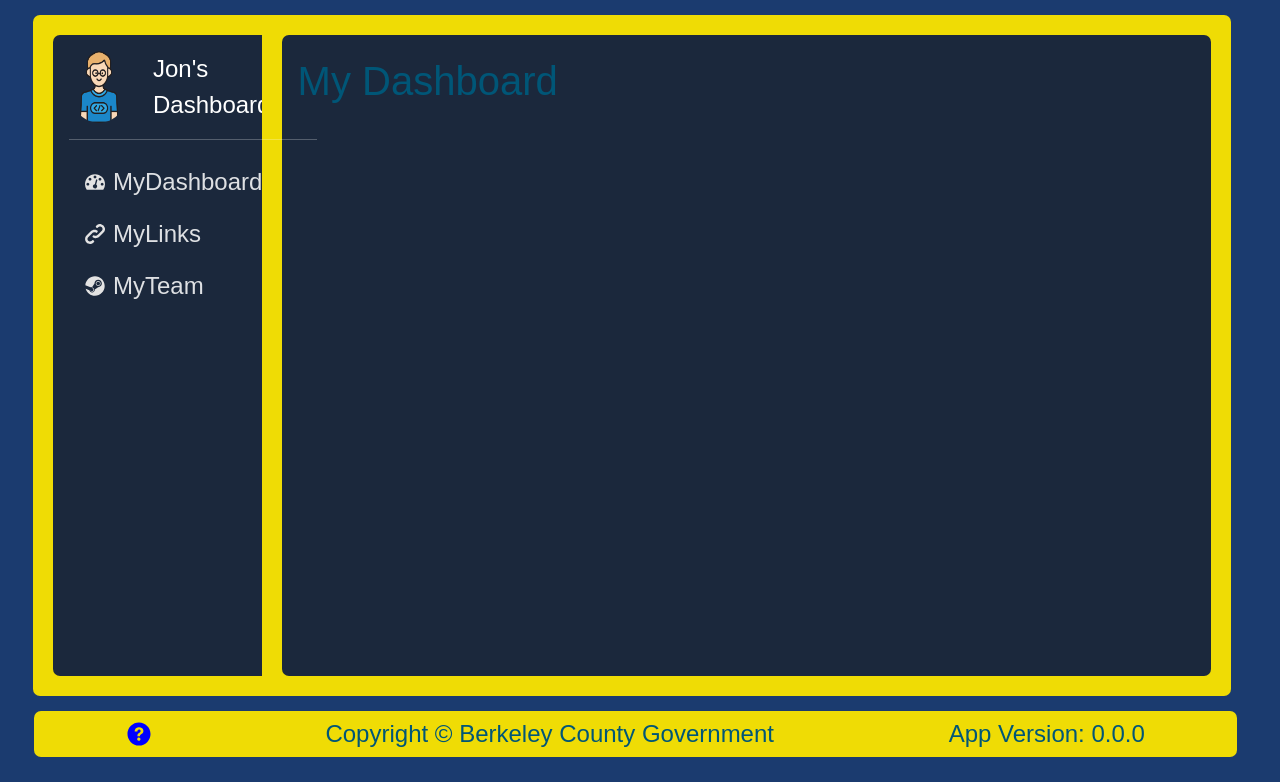
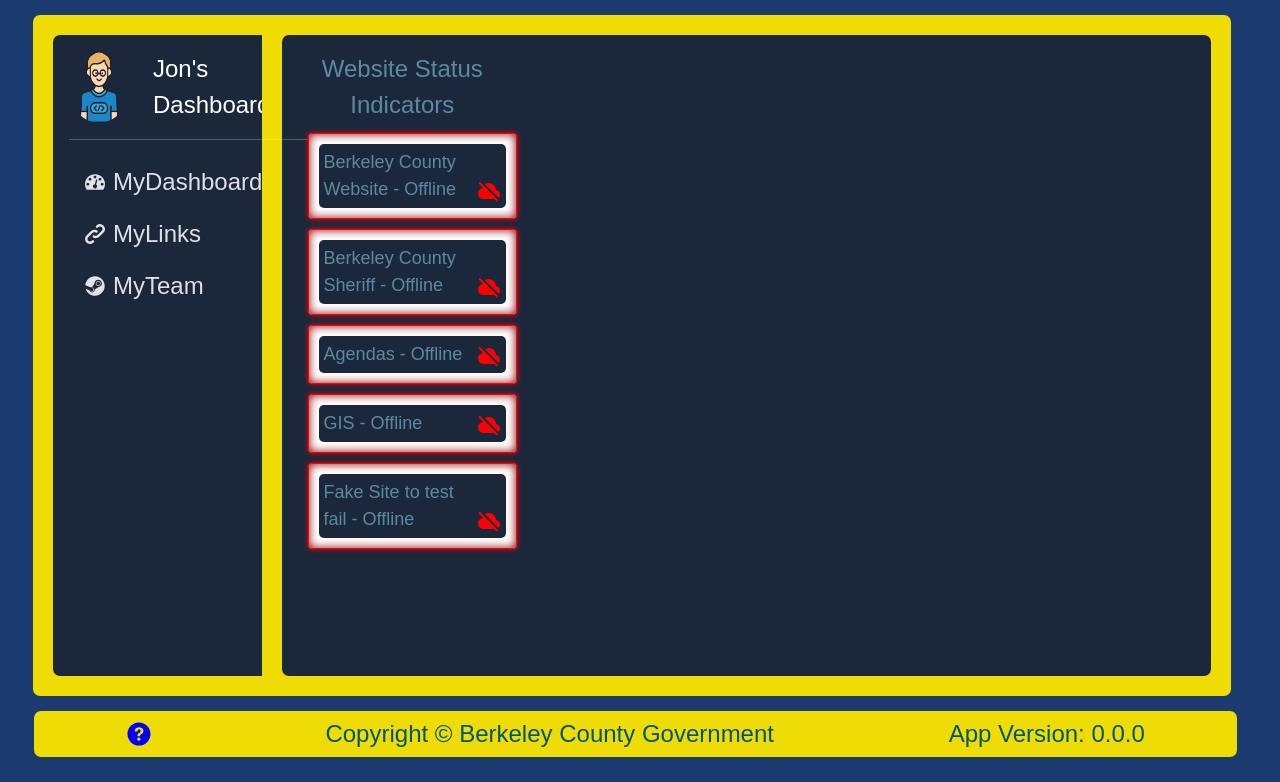
Before and after one commit to bc-jonellwood/bcdashboard, a PHP site: page / in a window 1280 px wide. Shown: the part 90-872 px from the top of the page. Run offline with PHP 8.4, Linux system fonts and the light colour scheme; some web fonts are replaced.

Commit message:
alpha website status checker component

```diff
--- /dev/null
+++ b/functions/checkURLOnline.js
@@ -0,0 +1,58 @@
+async function isSiteOnline(url) {
+  try {
+    const response = await fetch(url, { mode: "no-cors" });
+    console.log("Fetching", url, "with status", response.status);
+    return response.status === 200 || response.status === 0;
+  } catch (error) {
+    console.error("Error fetching", url, ":", error);
+    return false;
+  }
+}
+let siteList = [
+  {
+    href: "https://berkeleycountysc.gov/",
+    //   icon: "employee",
+    text: "Berkeley County Website",
+  },
+  {
+    href: "https://sheriff.berkeleycountysc.gov/",
+    //   icon: "time-clock",
+    text: "Berkeley County Sheriff",
+  },
+  {
+    href: "https://agendas.berkeleycountysc.gov/meeting_list.php",
+    //   icon: "tshirt",
+    text: "Agendas",
+  },
+  {
+    href: "https://gis.berkeleycountysc.gov/",
+    //   icon: "jobs",
+    text: "GIS",
+  },
+  {
+    href: "https://theunhealthyvegans.com/",
+    //   icon: "jobs",
+    text: "Fake Site to test fail",
+  },
+];
+
+async function makeWebsiteStatusCards() {
+  const html = await Promise.all(
+    siteList.map(async (site) => {
+      const { href, text } = site;
+      const status = (await isSiteOnline(href)) ? "Online" : "Offline";
+
+      return `
+      <a href="${href}" target="_blank" referrerpolicy="no-referrer">
+        <div class="card site-card w-100 ${status}">
+          <div class="component-text">${text} - ${status}
+            <img src="./icons/${status}.svg" alt="status" width="24px" height="24px" class="dress-right"/>
+          </div>
+        </div>
+      </a>
+    `;
+    })
+  );
+
+  document.getElementById("urlStatus").innerHTML = html.join("");
+}
--- a/index.php
+++ b/index.php
@@ -1,16 +1,24 @@
 <?php
 // Created: 2024/09/12 13:12:49
-// Last modified: 2024/09/13 10:20:08
-include "./components/header.php" ?>
+// Last modified: 2024/09/16 15:10:19
+include "./components/header.php"
+?>
+<script src="./functions/checkURLOnline.js"></script>
+
 
 <body class="mode-dark theme-base">
     <div class="main">
         <?php include "./components/sidenav.php" ?>
         <div class="content">
             <div class="dash-main bg-dark">
+                <div class="cards-container">
+                    <div id="websiteStatus">
+                        <h4 class="component-header">Website Status Indicators</h4>
+                        <div id="urlStatus"></div>
+                    </div>
 
-                <h1>My Dashboard</h1>
 
+                </div>
             </div>
         </div>
     </div>
@@ -19,6 +27,9 @@
 </body>
 
 </html>
+<script>
+    makeWebsiteStatusCards()
+</script>
 
 
 <style>
@@ -27,4 +38,27 @@
         height: 100%;
         display: flex;
     }
+
+    .websiteStatus {
+        display: flex;
+        flex-direction: column;
+        justify-content: center;
+        align-items: center;
+        width: 100%;
+        height: 100%;
+    }
+
+    .cards-container {
+        display: grid;
+        grid-template-columns: repeat(4, 1fr);
+        grid-gap: 20px;
+        min-height: fit-content;
+        margin-left: auto;
+        margin-right: auto;
+        /* background-color: light-dark(#5b89a1, #1b283c); */
+    }
+
+    .card-title a {
+        font-size: large !important;
+    }
 </style>
--- a/styles/custom.css
+++ b/styles/custom.css
@@ -187,3 +187,57 @@
 .footer-holder {
   display: inline;
 }
+
+.site-card {
+  display: flex;
+  font-size: large;
+  align-items: flex-start;
+  justify-content: space-between;
+  padding: 10px;
+  margin: 10px;
+  a {
+    text-decoration: none;
+    color: light-dark(#5b89a1, #dee0e3);
+
+    cursor: pointer;
+    &:hover {
+      text-decoration: underline;
+      /* font-weight: bold; */
+    }
+  }
+}
+.Online {
+  border: 1px solid green;
+  box-shadow: inset 0 0 10px darkgreen, 0 0 1px limegreen;
+  &:hover {
+    box-shadow: inset 0 0 10px darkgrey, 0 0 5px lightgrey;
+  }
+}
+.Offline {
+  border: 1px solid red;
+  box-shadow: inset 0 0 10px darkred, 0 0 5px red;
+  &:hover {
+    box-shadow: inset 0 0 10px darkgrey, 0 0 5px lightgrey;
+  }
+}
+
+.component-header {
+  color: light-dark(#dee0e3, #5b89a1);
+  /* color: light-dark(#dee0e3, #5b89a1); */
+  text-align: center;
+}
+.component-text {
+  display: flex;
+  justify-content: space-between;
+  align-items: center;
+  font-size: large;
+  /* margin: 5px; */
+  background-color: light-dark(#5b89a1, #1b283c);
+  color: light-dark(#dee0e3, #5b89a1);
+  padding: 5px;
+  border-radius: 5px;
+  width: 100%;
+}
+.dress-right {
+  align-self: flex-end;
+}
```
Also changed, not shown: data/siteListData.js (added, +25 -0 lines), icons/Offline.svg (added), icons/Online.svg (added).
